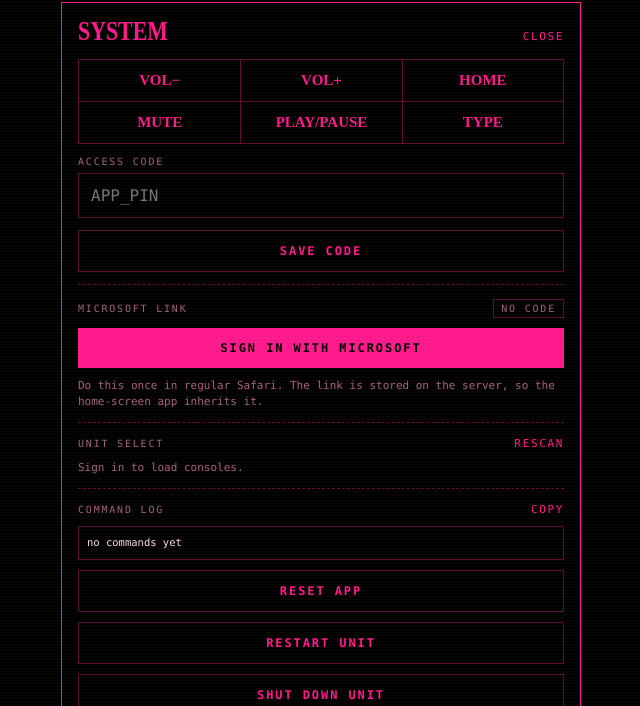
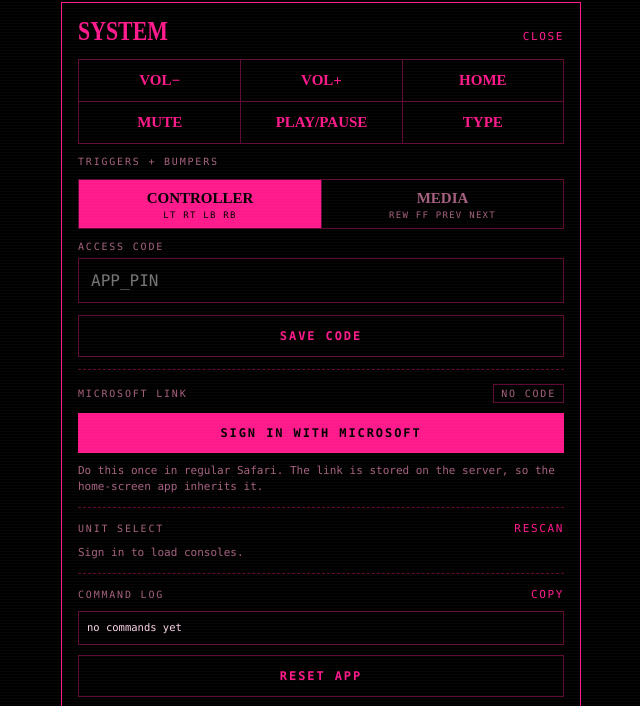
Before and after one commit to mirandacosgrove3/x-remote, a website: page public/index.html in a window 1280 px wide. Shown: the part 94-800 px from the top of the page, without its empty margins (319-959 px from the left). Drawn offline with Linux system fonts and the light colour scheme.

Commit message:
v12: settings toggle for triggers/bumpers (controller vs media); title no-wrap
Co-Authored-By: Claude Opus 5.5 <noreply@anthropic.com>
Claude-Session: https://claude.ai/code/session_01BT1jZh9QJawfWNgY3cfTh5

```diff
--- a/public/app.css
+++ b/public/app.css
@@ -29,7 +29,7 @@ body::after { content: ""; position: fixed; inset: 0; pointer-events: none; z-in
 /* ===== header ===== */
 .hud { display: flex; align-items: stretch; gap: 10px; }
 .title { flex: 1; min-width: 0; display: flex; flex-direction: column; justify-content: center; }
-.title-main { font-family: var(--serif); font-weight: 900; font-size: 44px; line-height: .85; color: var(--m);
+.title-main { white-space: nowrap; font-family: var(--serif); font-weight: 900; font-size: 44px; line-height: .85; color: var(--m);
   transform: scaleX(.74); transform-origin: left; letter-spacing: -.01em; text-shadow: 0 0 12px rgba(255,26,140,.45); }
 .title-sub { font-size: 8.5px; letter-spacing: .14em; color: var(--muted); margin-top: 6px; white-space: nowrap; }
 .title-sub .jp { color: var(--m); margin-left: 4px; }
@@ -149,3 +149,8 @@ textarea, input { touch-action: manipulation; }
 .log { margin: 0; max-height: 150px; overflow: auto; font: 10.5px/1.5 var(--mono); color: var(--text); border: 1px solid var(--m-line); padding: 8px; white-space: pre-wrap; word-break: break-all; -webkit-user-select: text; user-select: text; }
 .log .bad { color: var(--amber); }
 .title-main .ver { font-family: var(--mono); font-weight: 400; font-size: 11px; letter-spacing: .1em; color: var(--muted); margin-left: 8px; text-shadow: none; vertical-align: top; }
+.seg2 { display: grid; grid-template-columns: 1fr 1fr; border: 1px solid var(--m-line); }
+.seg2 button { padding: 10px 0 8px; font-family: var(--serif); font-weight: 900; font-size: 15px; color: var(--muted); display: flex; flex-direction: column; align-items: center; gap: 3px; }
+.seg2 button + button { border-left: 1px solid var(--m-line); }
+.seg2 small { font: 9px var(--mono); letter-spacing: .14em; }
+.seg2 button.on { background: var(--m); color: #000; }
--- a/public/app.js
+++ b/public/app.js
@@ -59,7 +59,7 @@
   // Only a runaway backlog (e.g. a stuck hold-repeat) gets trimmed.
   let inflight = 0;
   const LOG = [];
-  const SHORT = { "key:LeftTrigger": "LT", "key:RightTrigger": "RT", "key:LeftShoulder": "LB", "key:RightShoulder": "RB" };
+  const SHORT = { "key:LeftTrigger": "LT", "key:RightTrigger": "RT", "key:LeftShoulder": "LB", "key:RightShoulder": "RB", rewind: "LT·REW", ff: "RT·FF", previous: "LB·PREV", next: "RB·NEXT" };
   function logLine(action, ok, ms, detail) {
     const t = new Date().toTimeString().slice(0, 8);
     const name = (SHORT[action] || action.replace("key:", "")).padEnd(8);
@@ -78,16 +78,30 @@
         const ms = Math.round(performance.now() - t0);
         logLine(action, res.ok !== false, ms, res.ok === false && res.status ? JSON.stringify(res.status).slice(0, 120) : "");
         $("#ping").textContent = `${String(Math.round(performance.now() - t0)).padStart(3, "0")}ms`;
-        if (res.ok === false) toast(/Trigger|Shoulder/.test(action) ? "CONSOLE IGNORED " + action.slice(4).toUpperCase() : "Console reported an error", true);
+        if (res.ok === false) toast(/Trigger|Shoulder|^ff$|^rewind$/.test(action) ? "CONSOLE IGNORED " + (SHORT[action] || action) : "Console reported an error", true);
         return res;
       })
       .catch((e) => {
         logLine(action, false, Math.round(performance.now() - t0), `${e.code || ""} ${e.message || ""}`.trim().slice(0, 160));
-        if (/Trigger|Shoulder/.test(action) && e.code === "command_failed") toast("CONSOLE REJECTED " + action.slice(4).toUpperCase() + ": cloud API may not support it", true);
+        if (/Trigger|Shoulder|^ff$|^rewind$/.test(action) && e.code === "command_failed") toast("CONSOLE REJECTED " + (SHORT[action] || action) + ": cloud API may not support it", true);
         else toast(explain(e), true);
       })
       .finally(() => { inflight--; });
   }
+
+  // ---- trigger/bumper mode: real controller presses or media commands ----
+  const TRIG = {
+    buttons: { LT: "key:LeftTrigger", RT: "key:RightTrigger", LB: "key:LeftShoulder", RB: "key:RightShoulder" },
+    media: { LT: "rewind", RT: "ff", LB: "previous", RB: "next" },
+  };
+  function setTrigMode(mode) {
+    if (!TRIG[mode]) mode = "buttons";
+    store.set("trigMode", mode);
+    $$("[data-shoulder]").forEach((el) => { el.dataset.act = TRIG[mode][el.dataset.shoulder]; });
+    $$("#trigMode button").forEach((b) => b.classList.toggle("on", b.dataset.mode === mode));
+  }
+  $$("#trigMode button").forEach((b) => b.addEventListener("click", () => { setTrigMode(b.dataset.mode); toast(b.dataset.mode === "media" ? "TRIGGERS: MEDIA" : "TRIGGERS: CONTROLLER"); }));
+  setTrigMode(store.get("trigMode", "buttons"));
 
   // ---- press feedback + simple buttons ----
   function flash(el) {
@@ -96,7 +110,7 @@
   }
   $$("[data-act]").forEach((el) => {
     if (el.closest("#pad")) {
-      el.addEventListener("pointerdown", (e) => { e.preventDefault(); flash(el); send(el.dataset.act); });
+      el.addEventListener("pointerdown", (e) => { e.preventDefault(); flash(el); send(el.dataset.act); }); // reads current mapping
     } else {
       el.addEventListener("click", () => { flash(el); send(el.dataset.act); });
     }
--- a/public/index.html
+++ b/public/index.html
@@ -12,7 +12,7 @@
 <link rel="apple-touch-icon" href="/icon-180.png">
 <link rel="icon" href="/icon-192.png">
 <link rel="stylesheet" href="/app.css">
-<title>X-drsS v11</title>
+<title>X-drsS v12</title>
 </head>
 <body>
 <div id="app">
@@ -20,7 +20,7 @@
   <!-- ===== status header ===== -->
   <header class="hud">
     <div class="title">
-      <div class="title-main">X-drsS<span class="ver">v11</span></div>
+      <div class="title-main">X-drsS<span class="ver">v12</span></div>
     </div>
     <button class="link-box" id="consoleBtn" aria-label="Console and settings">
       <span class="lb-row"><span class="lb-key">UNIT</span><span class="lb-val" id="consoleName">NO SIGNAL</span></span>
@@ -62,17 +62,17 @@
         <path d="M258 100h16M258 106h16M258 112h16" class="glyph"/>
       </g>
 
-      <g class="btn" data-act="key:LeftTrigger" aria-label="Left trigger">
+      <g class="btn" data-act="key:LeftTrigger" data-shoulder="LT" aria-label="Left trigger">
         <path class="shape" d="M21 124c0-10 7-13 13-7 14 16 28 27 45 33 6 2 10 6 10 12v6c0 7-4 12-11 12H32c-7 0-11-5-11-12z"/>
       </g>
-      <g class="btn" data-act="key:RightTrigger" aria-label="Right trigger">
+      <g class="btn" data-act="key:RightTrigger" data-shoulder="RT" aria-label="Right trigger">
         <path class="shape" d="M339 124c0-10-7-13-13-7-14 16-28 27-45 33-6 2-10 6-10 12v6c0 7 4 12 11 12h46c7 0 11-5 11-12z"/>
       </g>
 
-      <g class="btn" data-act="key:LeftShoulder" aria-label="Left bumper">
+      <g class="btn" data-act="key:LeftShoulder" data-shoulder="LB" aria-label="Left bumper">
         <rect x="21" y="191" width="68" height="23" rx="11.5" class="shape"/>
       </g>
-      <g class="btn" data-act="key:RightShoulder" aria-label="Right bumper">
+      <g class="btn" data-act="key:RightShoulder" data-shoulder="RB" aria-label="Right bumper">
         <rect x="271" y="191" width="68" height="23" rx="11.5" class="shape"/>
       </g>
 
@@ -143,6 +143,12 @@
         <button class="q" id="kbBtn">TYPE</button>
       </div>
 
+      <div class="row"><span>TRIGGERS + BUMPERS</span></div>
+      <div class="seg2" id="trigMode">
+        <button data-mode="buttons">CONTROLLER<small>LT RT LB RB</small></button>
+        <button data-mode="media">MEDIA<small>REW FF PREV NEXT</small></button>
+      </div>
+
       <label class="field">
         <span>ACCESS CODE</span>
         <input id="pinInput" type="password" inputmode="numeric" autocomplete="off" placeholder="APP_PIN">
--- a/public/sw.js
+++ b/public/sw.js
@@ -1,6 +1,6 @@
 // Caches the remote's shell so it opens instantly, even on bad signal.
 // API calls always go to the network.
-const CACHE = "xdrss-v11";
+const CACHE = "xdrss-v12";
 const SHELL = ["/", "/index.html", "/app.css", "/app.js", "/manifest.webmanifest", "/icon-192.png", "/icon-180.png"];
 
 self.addEventListener("install", (e) => {
```
